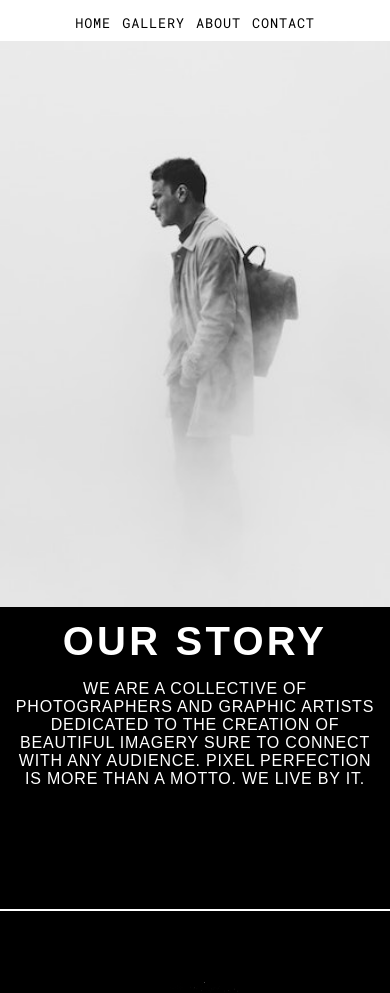
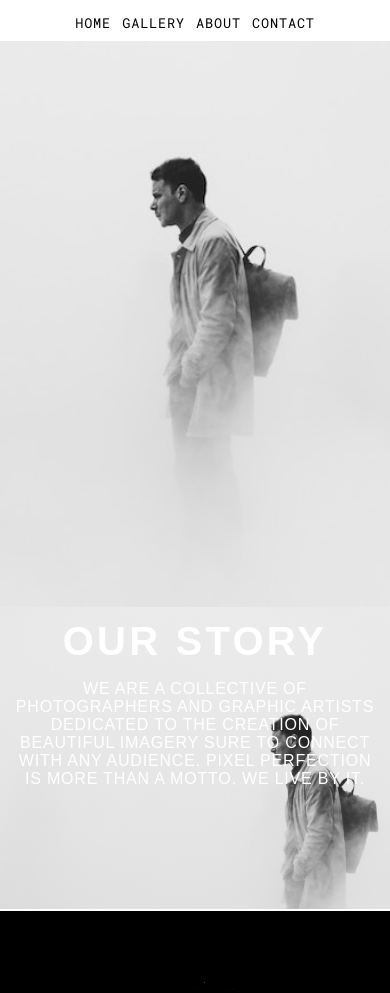
Before and after one commit to TaralynHeard/Revel, a website: page about.html in a window 390 px wide. Shown: the part 95-1088 px from the top of the page. Drawn offline with Linux system fonts and the light colour scheme; a web font is replaced by a local one.

Commit message:
Update main.css

```diff
--- a/css/main.css
+++ b/css/main.css
@@ -936,7 +936,8 @@ $breakpoint arguement choices:
       background-image: none;
       background-color: #000;
       height: 45vh;
-   background-attachment: scroll;} }
+   background-attachment: scroll;
+       background-image: url(../img/aboutheader-tabport-1.jpg);} }
 
 .about__heading {
   font-family: "Saira Extra Condensed", sans-serif;
```
